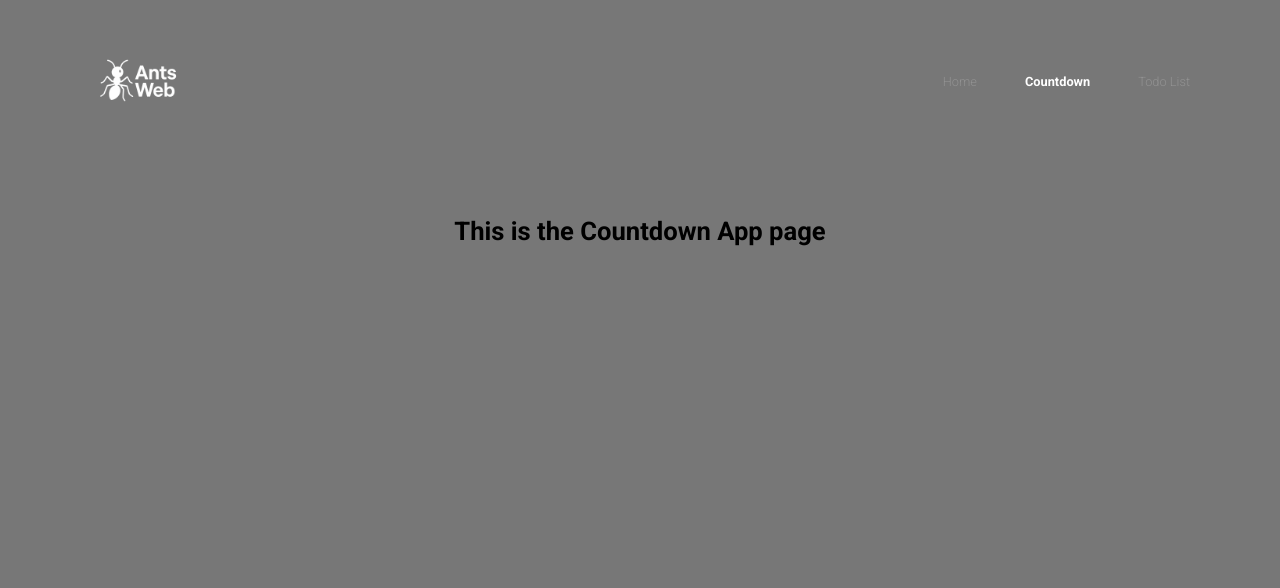
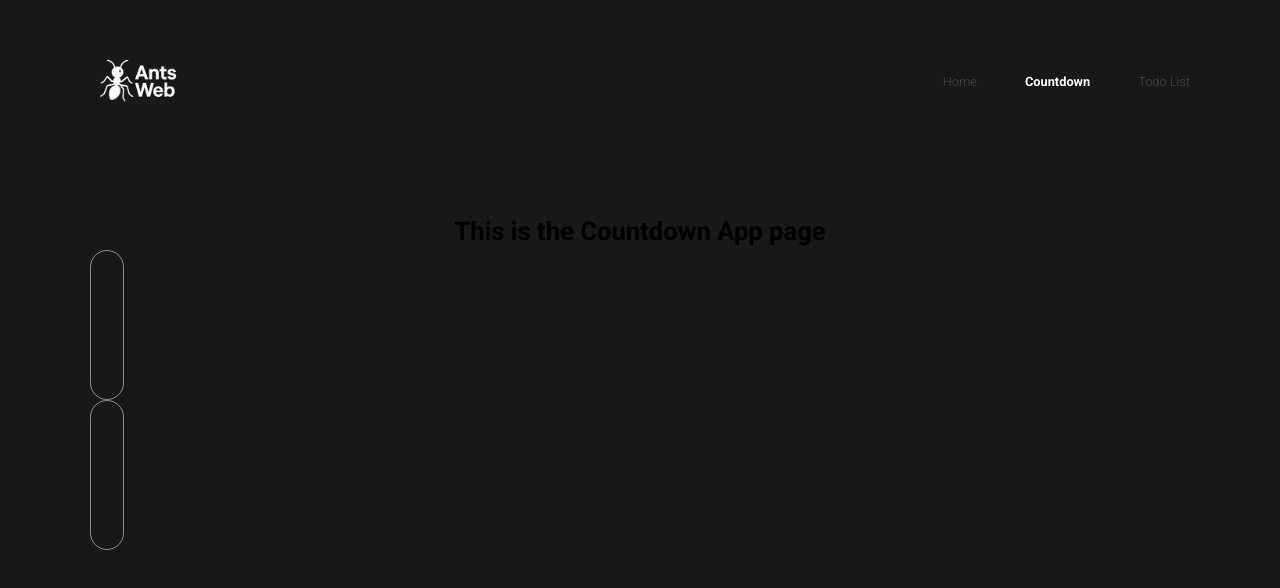
Before and after one commit to AntAllch/antsweb, an Eleventy site: page site/src/countdown.njk in a window 1280 px wide. Built offline with nearby package versions, Linux system fonts and the light colour scheme; Eleventy itself is replaced by a stand-in of ours; files that its build step writes are made by us from their sources; files whose address does not match are found by name.

Commit message:
Added countdown cards

```diff
--- a/site/src/countdown.njk
+++ b/site/src/countdown.njk
@@ -7,8 +7,8 @@ pageClass: countdown-app
 <div class="section container">
     <h1 class="countdown-title">This is the Countdown App page</h1>
 
-    <div id="countdown-app" data-series-name="Black Ops 7" data-target="2025-10-24T04:00:00"></div>
-    <div id="countdown-app" data-series-name="Stranger Things 5" data-target="2025-11-26T04:00:00"></div>
+    <div class='countdown-card' id="countdown-app" data-series-name="Black Ops 7" data-target="2025-10-24T04:00:00"></div>
+    <div class='countdown-card' id="countdown-app" data-series-name="Stranger Things 5" data-target="2025-11-26T04:00:00"></div>
 </div>
 
 <script src='/scripts/app.js'></script>
--- a/site/src/style/base/_reset.scss
+++ b/site/src/style/base/_reset.scss
@@ -46,8 +46,7 @@ body {
   min-height: 100vh;
   text-rendering: optimizeSpeed;
   line-height: 1.5;
-  // background-color: rgb(24, 24, 24);
-  background-color: #777;
+  background-color: rgb(24, 24, 24);
   // font-family: "fabiolo-regular";
   font-family: "Roboto", sans-serif;
   font-weight: 300;
--- /dev/null
+++ b/site/src/style/components/_countdown-cards.scss
@@ -0,0 +1,9 @@
+.countdown-card{
+    width: fit-content;
+    height: 150px;
+    padding: 1rem;
+    border: 1px solid rgba(255, 255, 255, 0.5);
+    border-radius: 20px;
+    display: grid;
+    place-items: center;
+}
--- a/site/src/style/style.scss
+++ b/site/src/style/style.scss
@@ -5,6 +5,8 @@
 @use 'base/typography';
 @use 'base/base';
 
+@use 'components/countdown-cards.scss';
+
 @use 'pages/countdown';
 @use 'pages/index';
 
```
